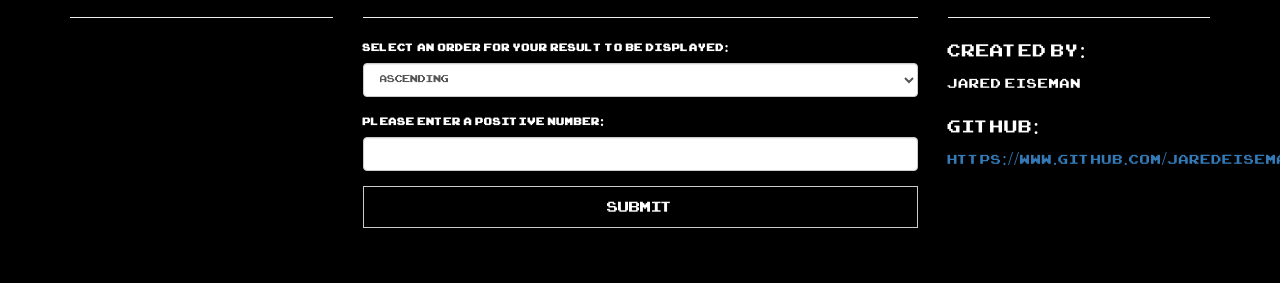
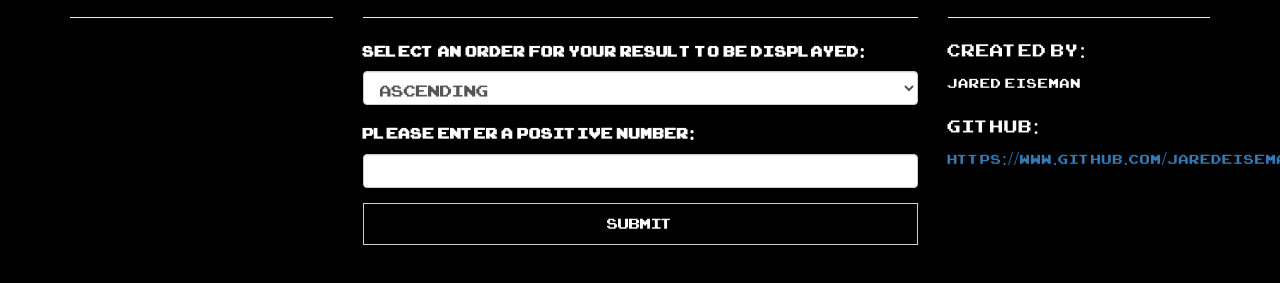
Before and after one commit to jaredeiseman/ping-pong, a plain HTML site: page index.html in a window 1280 px wide. Shown: the part 177-460 px from the top of the page. Drawn offline with Linux system fonts and the light colour scheme.

Commit message:
increase font size for form elements

```diff
--- a/css/styles.css
+++ b/css/styles.css
@@ -15,6 +15,14 @@ body {
   border-bottom: 1px solid #fff;
 }
 
+#user-input {
+  font-size: 20px;
+}
+
+#user-input .form-group select, #user-input .form-group input {
+  font-size: 22px;
+}
+
 .btn {
   border-radius: 0;
   color: #fff;
```
